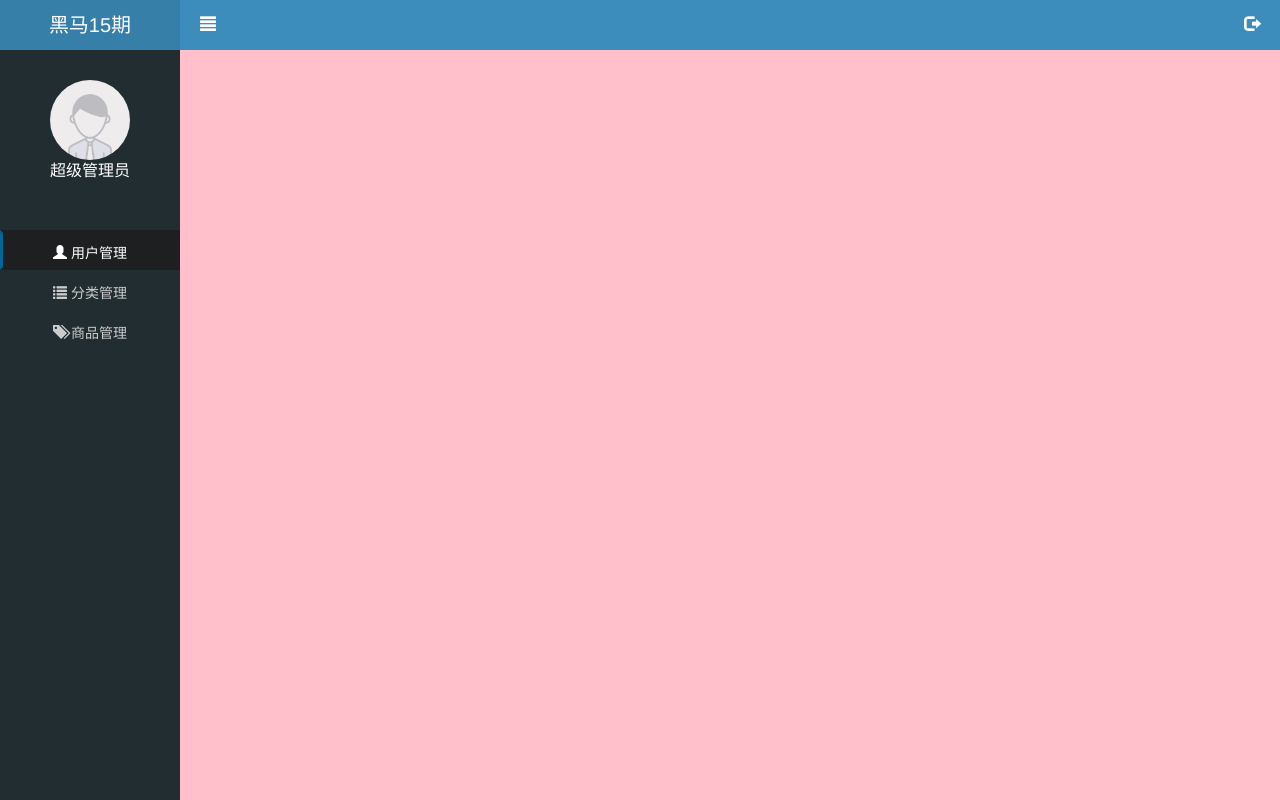
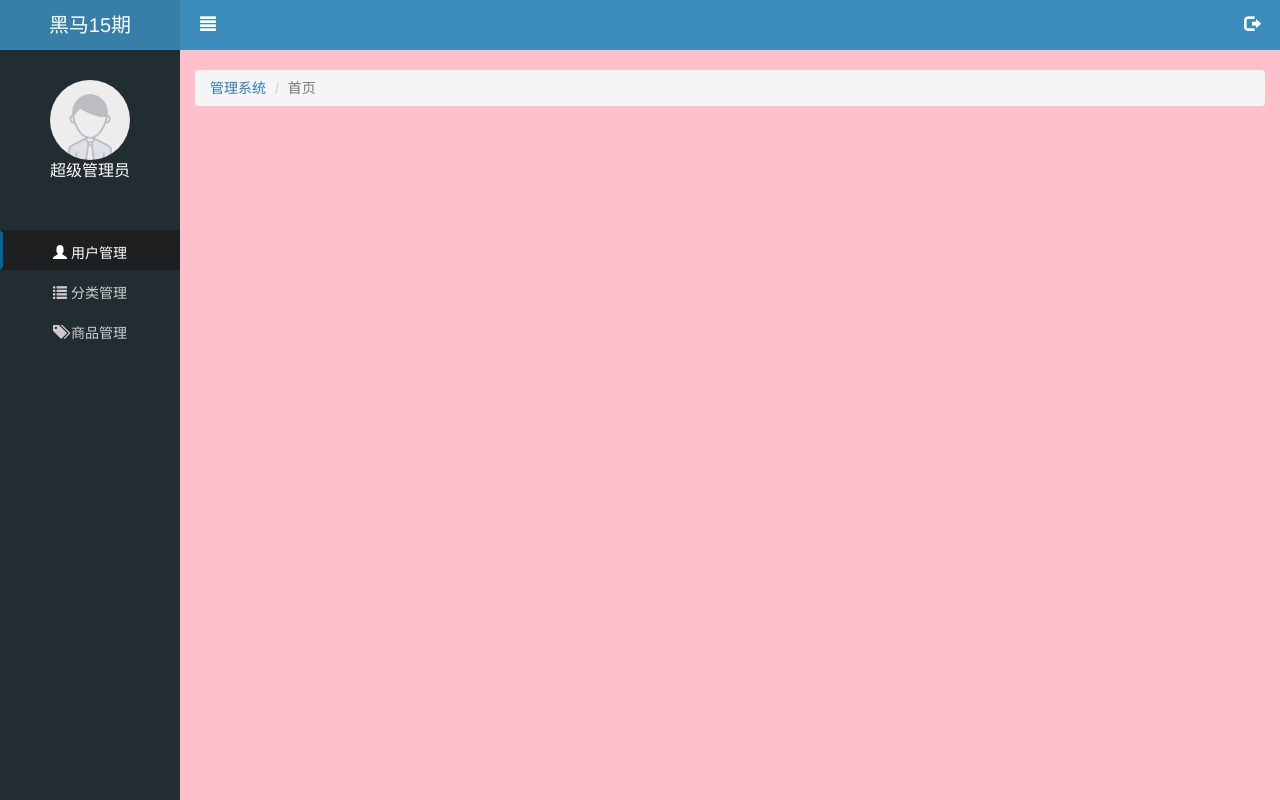
Before and after one commit to slience-xhh/letao2017.11.21, a website: page public/back/index.html in a window 1280 px wide. Drawn offline with Linux system fonts and the light colour scheme; no server answers.

Commit message:
首页的静态页面写好了，其他页面可以复用了

```diff
--- a/public/back/css/common.css
+++ b/public/back/css/common.css
@@ -92,6 +92,7 @@
 
   /*主体区*/
   .lt_main{
+
     height: 100%;
     background-color:pink;
     padding-left: 180px;
@@ -106,7 +107,7 @@
     height: 50px;
     background-color: #3c8dbc;
     padding: 0 20px;
-    /*margin-bottom: 20px;*/
+    margin-bottom: 20px;
   }
   .lt_main .topbar1 a{
     display: block;
--- a/public/back/index.html
+++ b/public/back/index.html
@@ -46,6 +46,7 @@
   </div>
 <!--主体区-->
   <div class="lt_main">
+    <!--topbar1部分-->
     <div class="topbar1">
       <a href="javescript:;" class="pull-left icon_medu">
         <i class="glyphicon glyphicon-align-justify"></i>
@@ -54,10 +55,30 @@
         <i class="glyphicon glyphicon-log-out"></i>
       </a>
     </div>
+    <!--内容部分-->
+    <div class="container-fluid">
+      <!--路径导航【面包屑】-->
+      <ol class="breadcrumb">
+        <li><a href="#">管理系统</a></li>
+        <li class="active">首页</li>
+      </ol>
+      <!--主内容区-->
+      <div class="lt_conent"></div>
+
+
+
+
+
+    </div>
+
 
 
 
   </div>
+
+
+
+
 <!--role  aria   sr-only:  可以删掉-->
 <!--模态框-->
 <div class="modal fade" id="logoutModal">
--- a/public/back/js/common.js
+++ b/public/back/js/common.js
@@ -9,7 +9,6 @@
 
 //禁用进度环
 NProgress.configure({ showSpinner: false });
-
 $(document).ajaxStart(function () {
   NProgress.start();
 });
@@ -18,6 +17,7 @@ $(document).ajaxStop(function () {
     NProgress.done();
   },500)
 });
+
 //非登陆页面，判断当前用户是否是登录了，如果登录了，就继续，如果没登陆，需要跳转到登录页面。
 if(location.href.indexOf("login.html") == -1){
   $.ajax({
@@ -43,8 +43,6 @@ $(".icon_medu").on("click",function () {
   $(".lt_main").toggleClass("now");
 })
 
-
-
 /*给 icon_logout 注册点击事件*/
 $(".icon_logout").on("click",function () {
 
```
